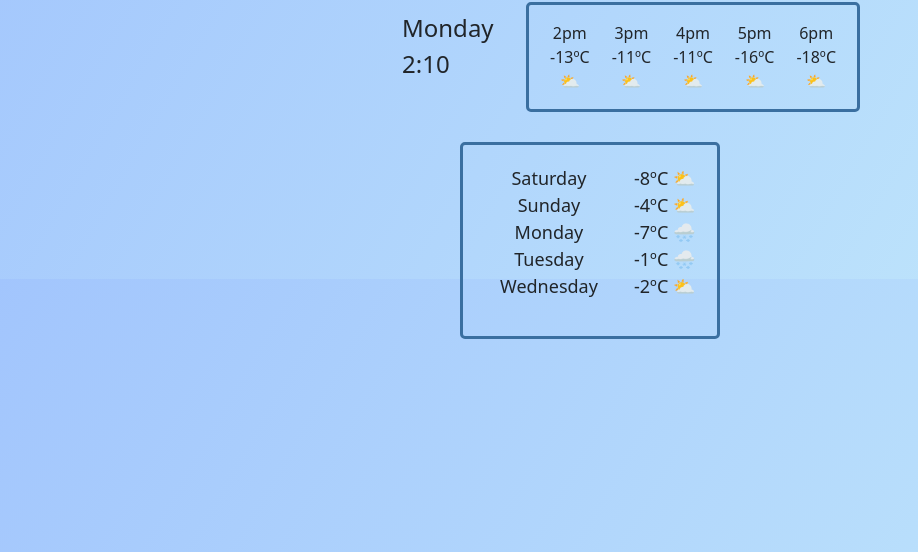
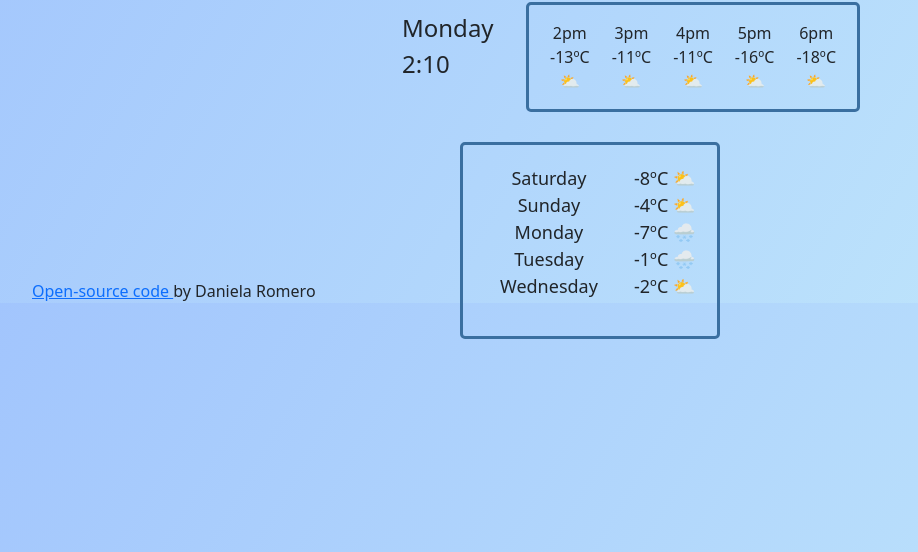
Before and after one commit to danielasromero/my-weather-app, a plain HTML site: page index.html in a window 1280 px wide. Shown: the part 248-800 px from the top of the page, without its empty margins (50-968 px from the left). Drawn offline with nearby package versions, Linux system fonts and the light colour scheme.

Commit message:
Added GitHub link

```diff
--- a/index.html
+++ b/index.html
@@ -149,7 +149,10 @@
 
 			</div>
 
-
+			  <div><a href="https://github.com/danielasromero/my-weather-app" target="_blank">
+          Open-source code
+        </a>
+          by Daniela Romero</div>
 
 
       </div>
```
